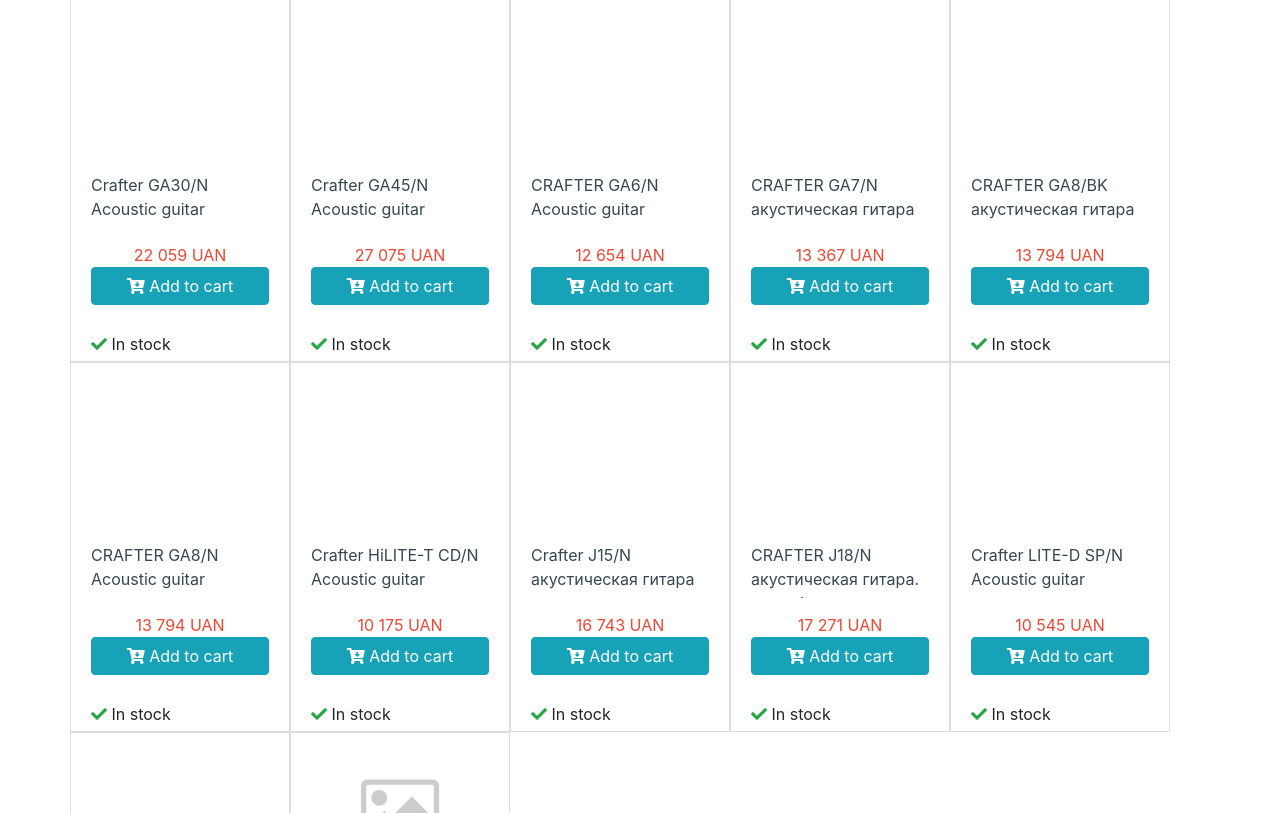
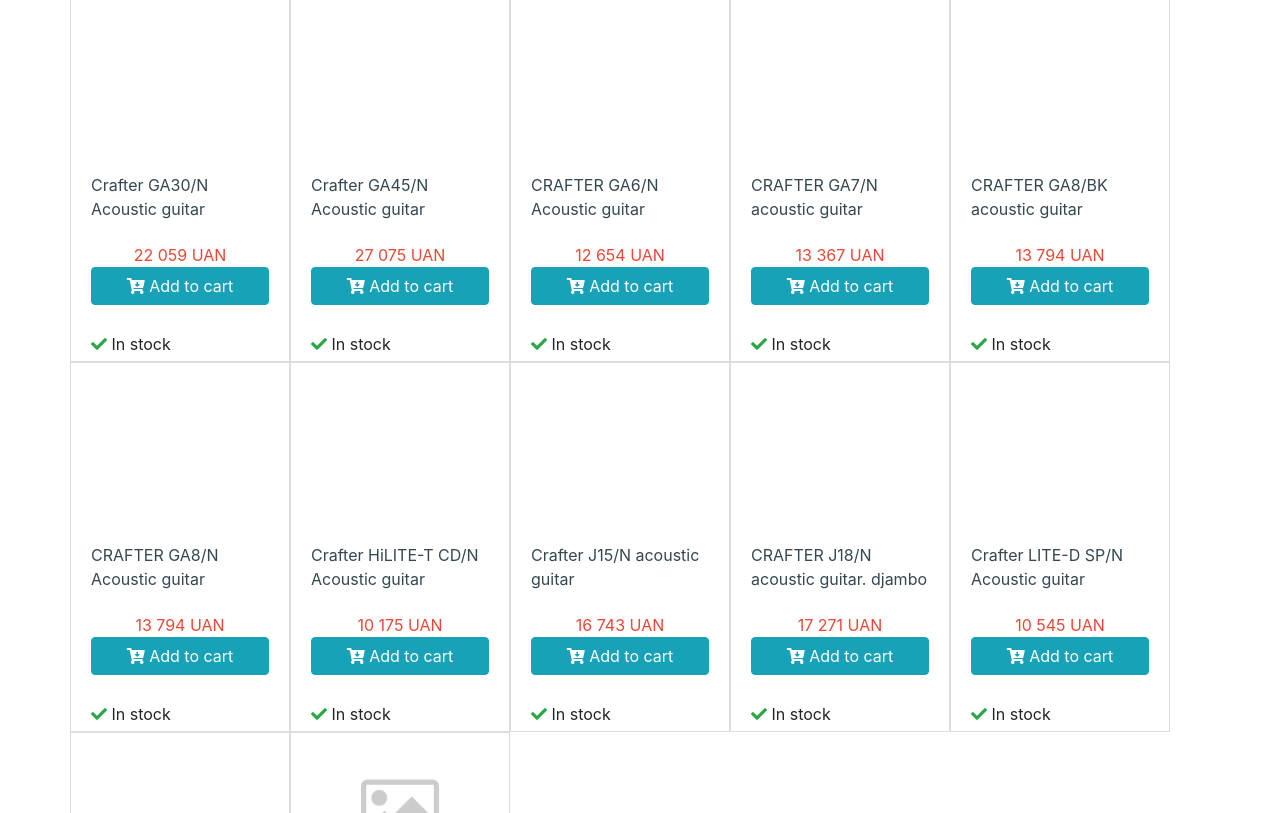
Before and after one commit to kamuz/guitar-shop, a plain HTML site: page index.html in a window 1280 px wide. Shown: the part 482-1295 px from the top of the page. Drawn offline with Linux system fonts and the light colour scheme.

Commit message:
Removed russian words

```diff
--- a/index.html
+++ b/index.html
@@ -212,7 +212,7 @@
                         </div>
                         <div class="card-caption">
                             <div class="card-title">
-                                <a href="product.html">CRAFTER GA7/N акустическая гитара</a>
+                                <a href="product.html">CRAFTER GA7/N acoustic guitar</a>
                             </div>
                             <div class="card-price text-center">
                                 13 367 UAN
@@ -231,7 +231,7 @@
                         </div>
                         <div class="card-caption">
                             <div class="card-title">
-                                <a href="product.html">CRAFTER GA8/BK акустическая гитара</a>
+                                <a href="product.html">CRAFTER GA8/BK acoustic guitar</a>
                             </div>
                             <div class="card-price text-center">
                                 13 794 UAN
@@ -288,7 +288,7 @@
                         </div>
                         <div class="card-caption">
                             <div class="card-title">
-                                <a href="product.html">Crafter J15/N акустическая гитара</a>
+                                <a href="product.html">Crafter J15/N acoustic guitar</a>
                             </div>
                             <div class="card-price text-center">
                                 16 743 UAN
@@ -307,7 +307,7 @@
                         </div>
                         <div class="card-caption">
                             <div class="card-title">
-                                <a href="product.html">CRAFTER J18/N акустическая гитара. джамбо</a>
+                                <a href="product.html">CRAFTER J18/N acoustic guitar. djambo</a>
                             </div>
                             <div class="card-price text-center">
                                 17 271 UAN
```
